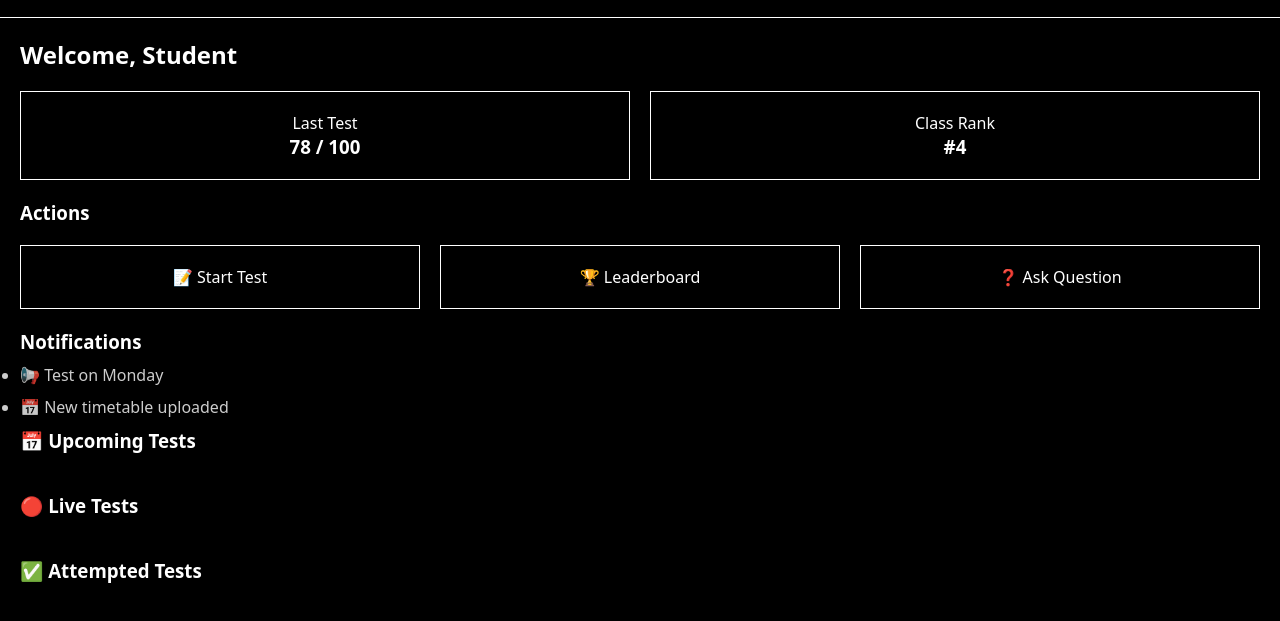
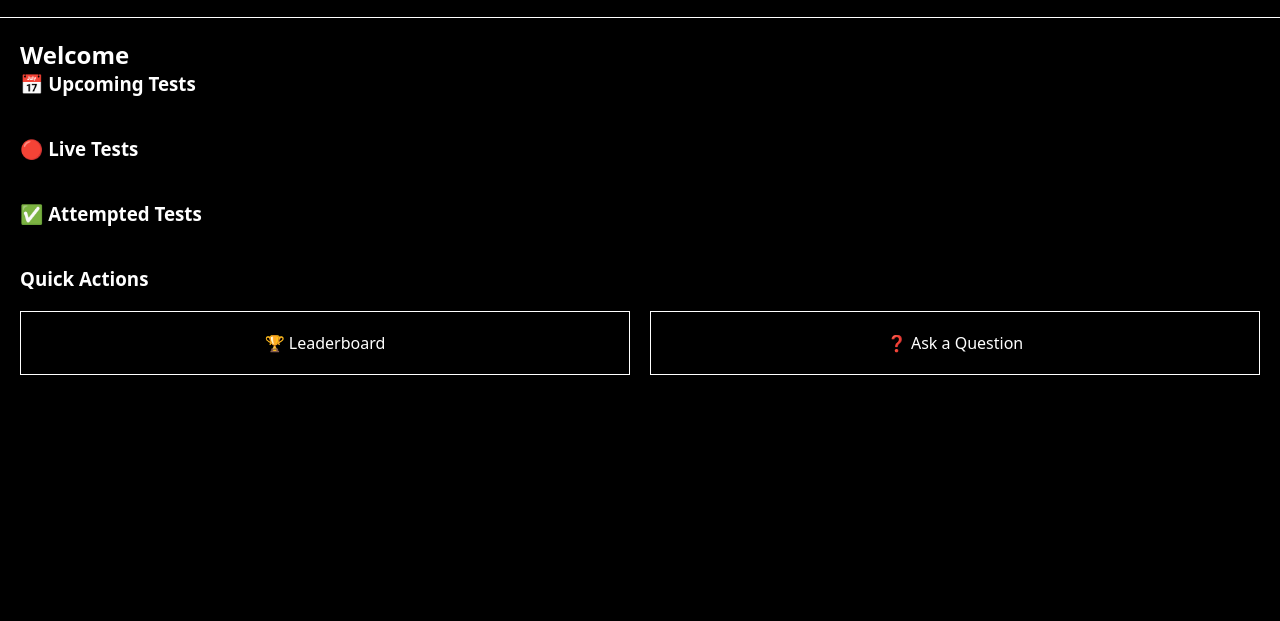
Before and after one commit to prateeknitcse/TEACHERSSTUDENTPOTAL, a plain HTML site: page frontend/dashboard.html in a window 1280 px wide. Shown: the part 45-666 px from the top of the page. Drawn offline with Linux system fonts and the light colour scheme; no server answers; sample sign-in values are in the browser's storage.

Commit message:
corrected dasboard

```diff
--- a/frontend/dashboard.html
+++ b/frontend/dashboard.html
@@ -8,7 +8,6 @@
 </head>
 <body>
 
-  <!-- Navbar -->
 <nav class="nav">
   <span>Dashboard</span>
   <span class="right" id="logoutBtn">Logout</span>
@@ -16,48 +15,9 @@
 
 <main class="container fade-in">
 
-    <h2>Welcome, Student</h2>
+  <h2>Welcome</h2>
 
-    <!-- Stats -->
-    <div class="grid">
-      <div class="box">
-        <p>Last Test</p>
-        <h3>78 / 100</h3>
-      </div>
-
-      <div class="box">
-        <p>Class Rank</p>
-        <h3>#4</h3>
-      </div>
-    </div>
-
-    <!-- Actions -->
-    <section>
-      <h3>Actions</h3>
-
-      <div class="grid">
-        <div class="box clickable" id="startTestBtn">
-          📝 Start Test
-        </div>
-
-        <div class="box clickable" onclick="window.location.href='leaderboard.html'">
-          🏆 Leaderboard
-        </div>
-
-        <div class="box clickable" onclick="window.location.href='questions.html'">
-          ❓ Ask Question
-        </div>
-      </div>
-    </section>
-
-    <!-- Notifications -->
-    <section>
-      <h3>Notifications</h3>
-      <ul class="list">
-        <li>📢 Test on Monday</li>
-        <li>📅 New timetable uploaded</li>
-      </ul>
-    </section>
+  <!-- Test Sections -->
   <section>
     <h3>📅 Upcoming Tests</h3>
     <div class="grid" id="upcomingTests"></div>
@@ -73,10 +33,21 @@
     <div class="grid" id="attemptedTests"></div>
   </section>
 
+  <!-- Quick Links -->
+  <section>
+    <h3>Quick Actions</h3>
+    <div class="grid">
+      <div class="box clickable" onclick="location.href='leaderboard.html'">
+        🏆 Leaderboard
+      </div>
+      <div class="box clickable" onclick="location.href='questions.html'">
+        ❓ Ask a Question
+      </div>
+    </div>
+  </section>
 
 </main>
 
-  <!-- JS -->
 <script src="js/dashboard.js"></script>
 </body>
 </html>
```
Lines whose indentation alone changed are shown as unchanged.
